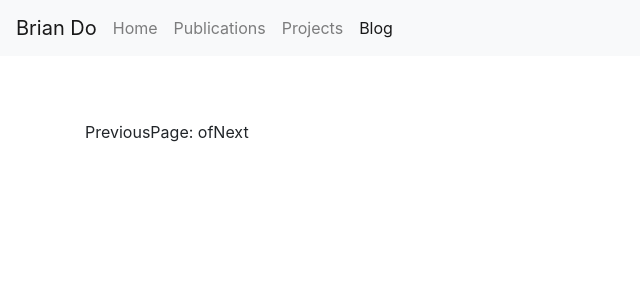
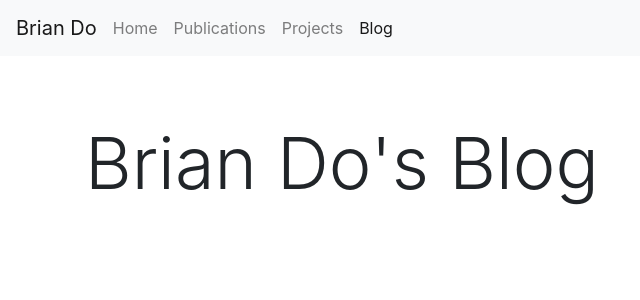
Before and after one commit to bdo311/bdo311.github.io, a Jekyll site: the page built from blog/index.html, in a window 1280 px wide. Shown: the top 300 px of the page, without its empty margins (0-640 px from the left). Built offline with Jekyll 4.4.1, drawn with Linux system fonts in a browser that asks for light colours; nearby versions of some CDN libraries.

Commit message:
pagination

```diff
--- a/blog/index.html
+++ b/blog/index.html
@@ -2,13 +2,13 @@
 layout: default
 title: Brian Do's Blog
 ---
-<!--     <h1 class="display-3">{{ page.title }}</h1>
-    <ul class="posts">
+<h1 class="display-3">{{ page.title }}</h1>
+<!-- <ul class="posts">
 
-      {% for post in site.posts %}
-        <li><span>{{ post.date | date_to_string }}</span> » <a href="{{ post.url }}" title="{{ post.title }}">{{ post.title }}</a></li>
-      {% endfor %}
-    </ul> -->
+  {% for post in site.posts %}
+    <li><span>{{ post.date | date_to_string }}</span> » <a href="{{ post.url }}" title="{{ post.title }}">{{ post.title }}</a></li>
+  {% endfor %}
+</ul> -->
 
 <!-- This loops through the paginated posts -->
 <!-- from https://jekyllrb.com/docs/pagination/ -->
@@ -22,21 +22,36 @@ title: Brian Do's Blog
   </div>
 {% endfor %}
 
-<!-- Pagination links -->
+{% if paginator.total_pages > 1 %}
 <div class="pagination">
   {% if paginator.previous_page %}
-    <a href="{{ paginator.previous_page_path }}" class="previous">
-      Previous
+    <a href="{{ paginator.previous_page_path | relative_url }}">
+      &laquo; Prev
     </a>
   {% else %}
-    <span class="previous">Previous</span>
+    <span>&laquo; Prev</span>
   {% endif %}
-  <span class="page_number ">
-    Page: {{ paginator.page }} of {{ paginator.total_pages }}
-  </span>
+
+  {% for page in (1..paginator.total_pages) %}
+    {% if page == paginator.page %}
+      <em>{{ page }}</em>
+    {% elsif page == 1 %}
+      <a href="{{ paginator.previous_page_path | relative_url }}">
+        {{ page }}
+      </a>
+    {% else %}
+      <a href="{{ site.paginate_path | relative_url | replace: ':num', page }}">
+        {{ page }}
+      </a>
+    {% endif %}
+  {% endfor %}
+
   {% if paginator.next_page %}
-    <a href="{{ paginator.next_page_path }}" class="next">Next</a>
+    <a href="{{ paginator.next_page_path | relative_url }}">
+      Next &raquo;
+    </a>
   {% else %}
-    <span class="next ">Next</span>
+    <span>Next &raquo;</span>
   {% endif %}
 </div>
+{% endif %}
```
